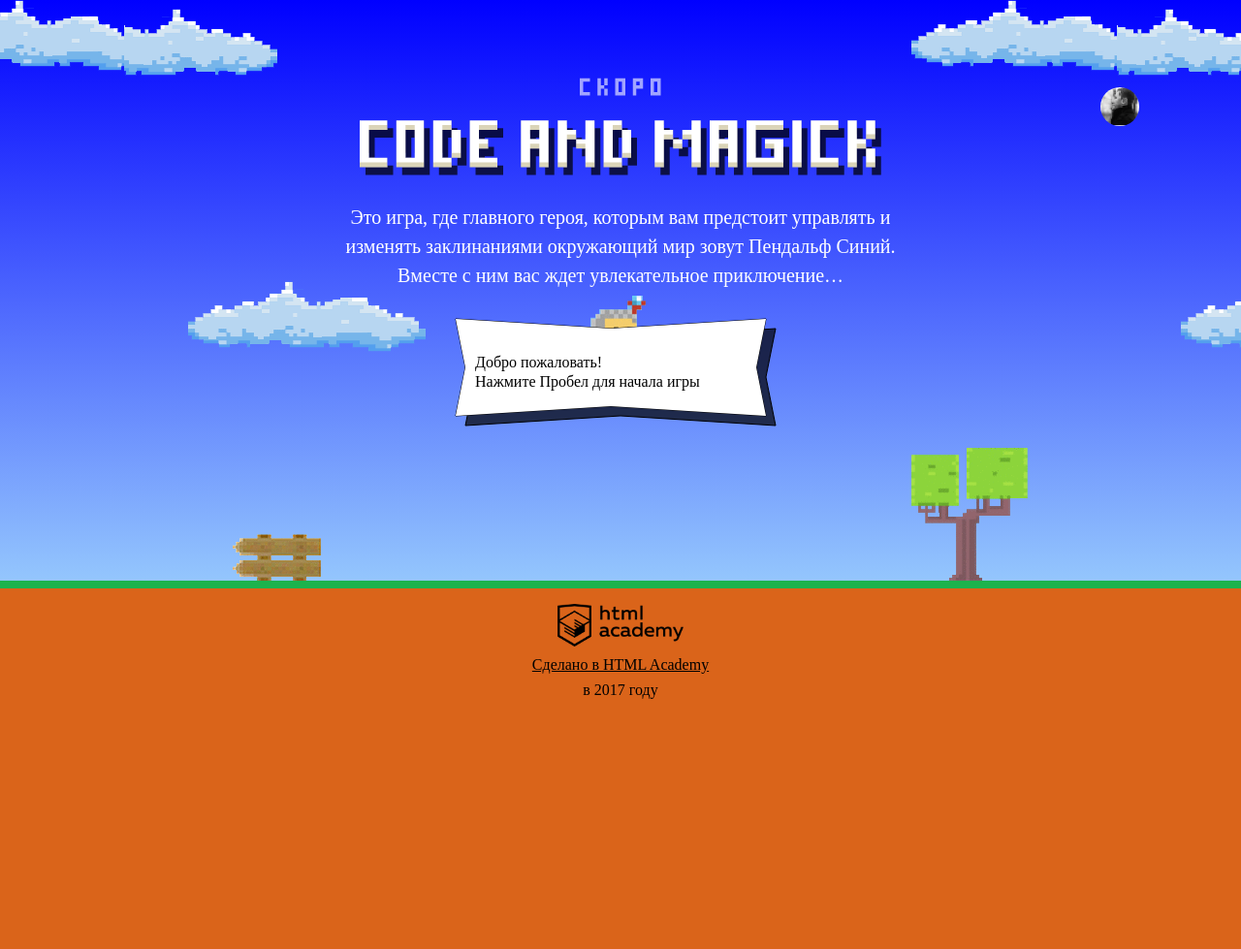
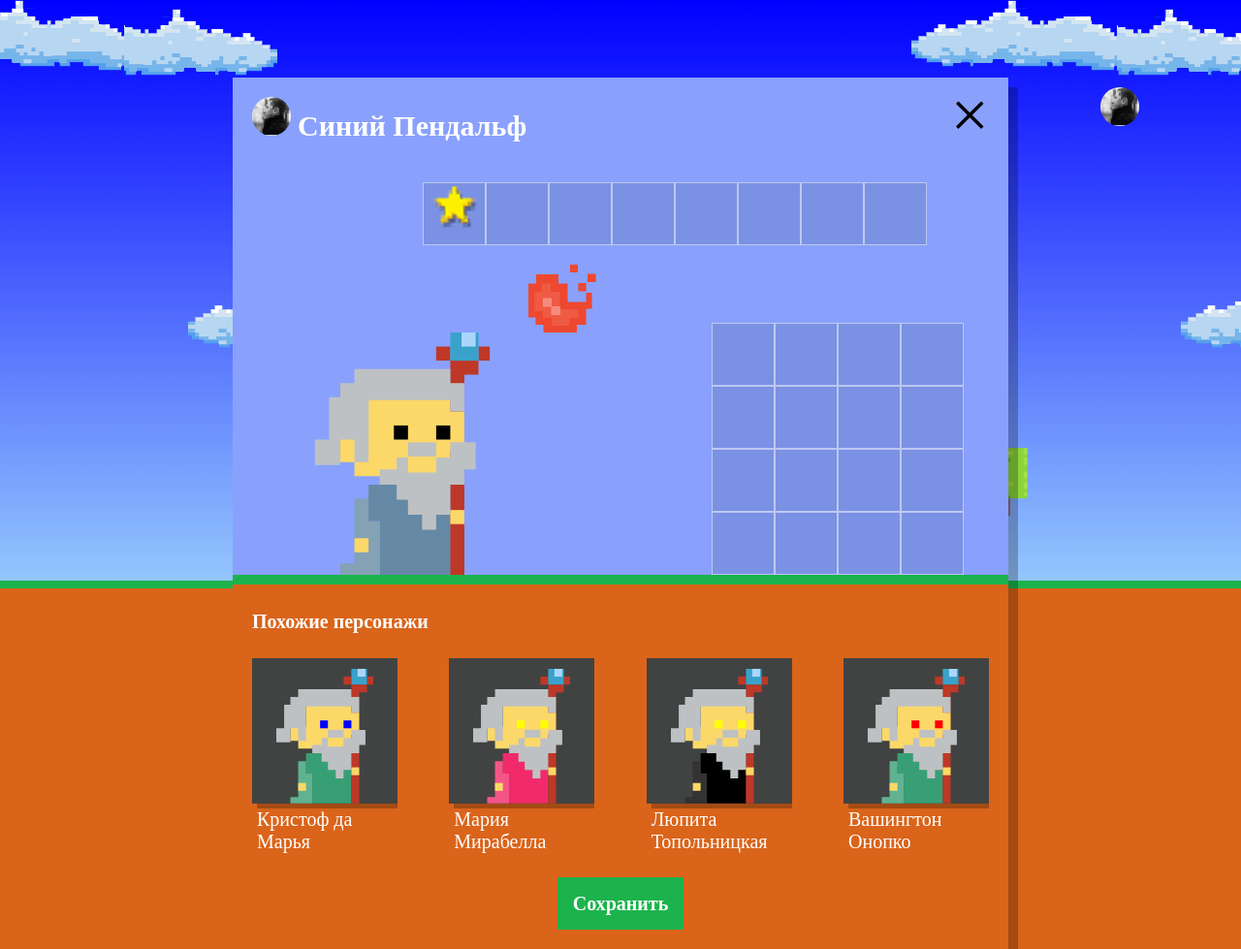
Before and after one commit to nstgorbenko/958277-code-and-magick-17, a website: page index.html in a window 1280 px wide. Shown: the whole page at 97% size. Before the commit the page ends 800 px from the top, so only its background shows below. Drawn offline with Linux system fonts and the light colour scheme; a web font is replaced by a local one.

Commit message:
Реализован блок с похожими персонажами

```diff
--- a/index.html
+++ b/index.html
@@ -205,7 +205,7 @@
 </script>
 
 <script src="js/stat.js"></script>
-
+<script src="js/setup.js"></script>
 <script src="js/game.js"></script>
 
 </body>
--- /dev/null
+++ b/js/setup.js
@@ -0,0 +1,55 @@
+'use strict';
+
+var playerSettings = document.querySelector('.setup');
+playerSettings.classList.remove('hidden');
+
+var names = ['Иван', 'Хуан Себастьян', 'Мария', 'Кристоф', 'Виктор', 'Юлия', 'Люпита', 'Вашингтон'];
+var surnames = ['да Марья', 'Верон', 'Мирабелла', 'Вальц', 'Онопко', 'Топольницкая', 'Нионго', 'Ирвинг'];
+var coatColors = ['rgb(101, 137, 164)', 'rgb(241, 43, 107)', 'rgb(146, 100, 161)', 'rgb(56, 159, 117)', 'rgb(215, 210, 55)', 'rgb(0, 0, 0)'];
+var eyesColors = ['black', 'red', 'blue', 'yellow', 'green'];
+
+var getRandomElement = function (values) {
+  var randomElement = Math.floor(Math.random() * values.length);
+  return values[randomElement];
+};
+
+var createWizardList = function (wizardNames, wizardSurnames, wizardCoats, wizardEyes) {
+  var wizardList = [];
+  for (var i = 0; i < 4; i++) {
+    var wizardElement = {};
+    wizardElement.name = getRandomElement(wizardNames) + ' ' + getRandomElement(wizardSurnames);
+    wizardElement.coatColor = getRandomElement(wizardCoats);
+    wizardElement.eyesColor = getRandomElement(wizardEyes);
+    wizardList.push(wizardElement);
+  }
+  return wizardList;
+};
+
+var wizards = createWizardList(names, surnames, coatColors, eyesColors);
+
+var similarWizardTemplate = document.querySelector('#similar-wizard-template').content.querySelector('.setup-similar-item');
+
+var renderWizard = function (wizardObject) {
+  var newWizard = similarWizardTemplate.cloneNode(true);
+  newWizard.querySelector('.setup-similar-label').textContent = wizardObject.name;
+  newWizard.querySelector('.wizard-coat').style.fill = wizardObject.coatColor;
+  newWizard.querySelector('.wizard-eyes').style.fill = wizardObject.eyesColor;
+  return newWizard;
+};
+
+var putNewWizards = function (wizardsArray) {
+  var fragment = document.createDocumentFragment();
+  for (var i = 0; i < wizardsArray.length; i++) {
+    var newRenderedWizard = renderWizard(wizardsArray[i]);
+    fragment.appendChild(newRenderedWizard);
+  }
+  return fragment;
+};
+
+var wizardsElement = putNewWizards(wizards);
+
+var similarWizardsList = document.querySelector('.setup-similar-list');
+similarWizardsList.appendChild(wizardsElement);
+
+var similarWizards = document.querySelector('.setup-similar');
+similarWizards.classList.remove('hidden');
```
